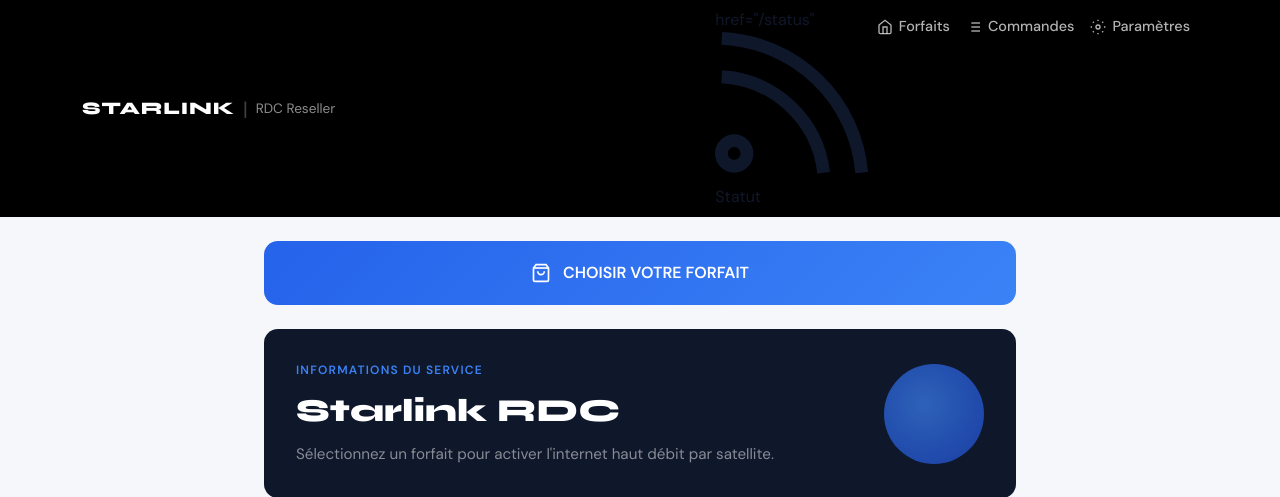
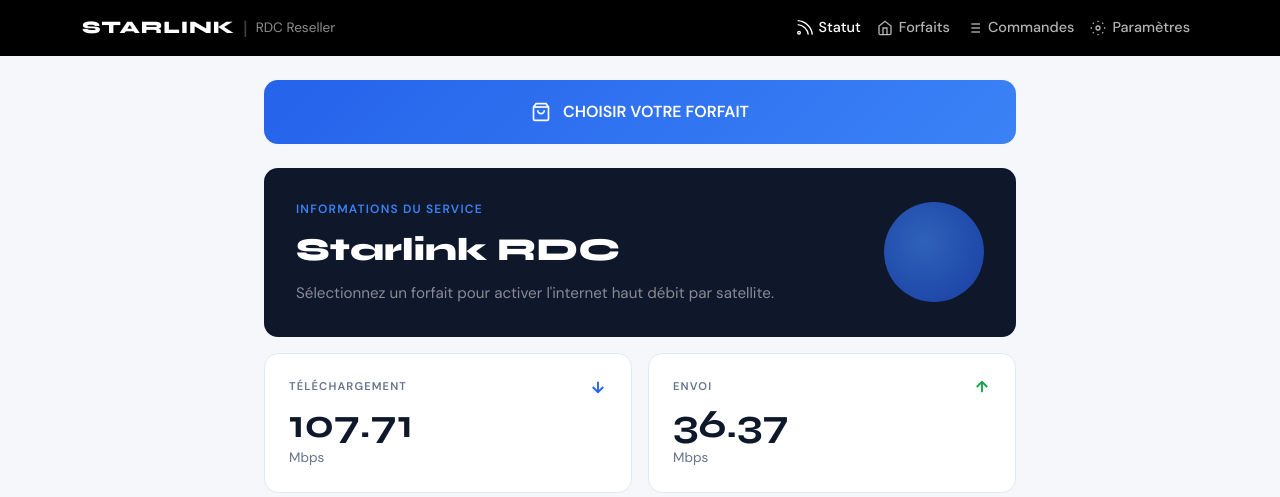
Before and after one commit to Ronoo556/starlink-vodacom, a Flask app: page /status in a window 1280 px wide. Shown: the top 497 px of the page. Run offline with Flask 3, Linux system fonts and the light colour scheme; data comes from the database, SQL or seed files in the repository.

Commit message:
Fix all navigation links in status.html

```diff
--- a/templates/status.html
+++ b/templates/status.html
@@ -4,9 +4,7 @@
   <meta charset="UTF-8"/>
   <meta name="viewport" content="width=device-width, initial-scale=1.0"/>
   <title>État du réseau - Starlink RDC</title>
-  <!-- Bootstrap CSS -->
   <link href="https://cdn.jsdelivr.net/npm/bootstrap@5.3.2/dist/css/bootstrap.min.css" rel="stylesheet">
-  <!-- Google Fonts -->
   <link href="https://fonts.googleapis.com/css2?family=Syne:wght@400;600;700;800&family=DM+Sans:wght@300;400;500;600;700&display=swap" rel="stylesheet">
   <style>
     :root {
@@ -22,8 +20,6 @@
     }
     * { box-sizing: border-box; margin: 0; padding: 0; }
     body { font-family: 'DM Sans', sans-serif; background: var(--bg); color: var(--text); min-height: 100vh; }
-
-    /* Navbar */
     .navbar-dark { background: #000 !important; }
     .brand-logo { font-family: 'Syne', sans-serif; font-weight: 800; font-size: 1.1rem; color: #fff; letter-spacing: 0.05em; }
     .brand-divider { color: rgba(255,255,255,0.25); margin: 0 8px; }
@@ -31,11 +27,7 @@
     .nav-link { color: rgba(255,255,255,0.7) !important; font-weight: 500; font-size: 0.9rem; display: flex; align-items: center; gap: 6px; }
     .nav-link:hover, .nav-link.active { color: #fff !important; }
     .nav-link svg { width: 16px; height: 16px; }
-
-    /* Page */
     .page-content { padding: 24px; max-width: 800px; margin: 0 auto; }
-
-    /* Banner */
     .plan-banner {
       display: flex; align-items: center; justify-content: center; gap: 12px;
       background: linear-gradient(135deg, var(--blue) 0%, var(--blue-light) 100%);
@@ -46,8 +38,6 @@
     }
     .plan-banner:hover { opacity: 0.9; }
     .plan-banner svg { width: 20px; height: 20px; }
-
-    /* Service Card */
     .service-card {
       background: #0f172a;
       border-radius: 14px; padding: 32px;
@@ -62,8 +52,6 @@
       background: radial-gradient(circle at 40% 40%, var(--blue-light), var(--blue-dark));
       border-radius: 50%; opacity: 0.7; flex-shrink: 0;
     }
-
-    /* Metrics */
     .metrics-grid { display: grid; grid-template-columns: 1fr 1fr; gap: 16px; margin-top: 16px; }
     .metric-card {
       background: var(--card-bg); border-radius: 14px; padding: 24px;
@@ -78,8 +66,6 @@
     .metric-icon-up { color: var(--green); width: 18px; height: 18px; }
     .metric-value { font-family: 'Syne', sans-serif; font-size: 2.5rem; font-weight: 700; color: var(--text); line-height: 1; margin: 8px 0 4px; }
     .metric-unit { font-size: 0.85rem; color: var(--text-muted); }
-
-    /* Usage Card */
     .usage-card {
       background: var(--card-bg); border-radius: 14px; padding: 24px;
       border: 1px solid var(--border); margin-top: 16px;
@@ -95,8 +81,6 @@
       transition: width 0.6s ease;
     }
     .usage-labels { display: flex; justify-content: space-between; font-size: 0.8rem; color: var(--text-muted); }
-
-    /* Diagnostic Button */
     .diag-btn {
       background: var(--card-bg); border: 1px solid var(--border); border-radius: 14px;
       display: flex; align-items: center; justify-content: center; gap: 10px;
@@ -106,8 +90,6 @@
     }
     .diag-btn svg { width: 20px; height: 20px; color: var(--blue); }
     .diag-btn:hover { background: #f8fafc; }
-
-    /* Toast */
     .toast-notification {
       position: fixed; bottom: 24px; left: 50%; transform: translateX(-50%) translateY(100px);
       background: #0f172a; color: #fff; padding: 12px 24px; border-radius: 99px;
@@ -115,7 +97,6 @@
       opacity: 0; transition: all 0.3s ease; white-space: nowrap;
     }
     .toast-notification.show { opacity: 1; transform: translateX(-50%) translateY(0); }
-
     @media(max-width: 640px) {
       .brand-sub, .brand-divider { display: none; }
       .metrics-grid { grid-template-columns: 1fr 1fr; gap: 12px; }
@@ -128,7 +109,6 @@
 </head>
 <body>
 
-<!-- NAVBAR -->
 <nav class="navbar navbar-expand-lg navbar-dark bg-black">
   <div class="container">
     <a class="navbar-brand d-flex align-items-center" href="/">
@@ -142,25 +122,25 @@
     <div class="collapse navbar-collapse" id="navbarNav">
       <ul class="navbar-nav ms-auto">
         <li class="nav-item">
-href="/status"
+          <a class="nav-link active" href="/status">
             <svg viewBox="0 0 24 24" fill="none" stroke="currentColor" stroke-width="2"><path d="M1.05 1a23 23 0 0 1 21.9 21"/><path d="M1.05 7a17 17 0 0 1 15.95 15"/><circle cx="3" cy="19" r="2"/></svg>
             Statut
           </a>
         </li>
         <li class="nav-item">
-          <a class="nav-link" href="index.html">
+          <a class="nav-link" href="/">
             <svg viewBox="0 0 24 24" fill="none" stroke="currentColor" stroke-width="2"><path d="M3 9l9-7 9 7v11a2 2 0 0 1-2 2H5a2 2 0 0 1-2-2z"/><polyline points="9 22 9 12 15 12 15 22"/></svg>
             Forfaits
           </a>
         </li>
         <li class="nav-item">
-          <a class="nav-link" href="orders.html">
+          <a class="nav-link" href="/orders">
             <svg viewBox="0 0 24 24" fill="none" stroke="currentColor" stroke-width="2"><line x1="8" y1="6" x2="21" y2="6"/><line x1="8" y1="12" x2="21" y2="12"/><line x1="8" y1="18" x2="21" y2="18"/><line x1="3" y1="6" x2="3.01" y2="6"/><line x1="3" y1="12" x2="3.01" y2="12"/><line x1="3" y1="18" x2="3.01" y2="18"/></svg>
             Commandes
           </a>
         </li>
         <li class="nav-item">
-          <a class="nav-link" href="settings.html">
+          <a class="nav-link" href="/settings">
             <svg viewBox="0 0 24 24" fill="none" stroke="currentColor" stroke-width="2"><circle cx="12" cy="12" r="3"/><path d="M12 1v2M12 21v2M4.22 4.22l1.42 1.42M18.36 18.36l1.42 1.42M1 12h2M21 12h2M4.22 19.78l1.42-1.42M18.36 5.64l1.42-1.42"/></svg>
             Paramètres
           </a>
@@ -170,16 +150,12 @@
   </div>
 </nav>
 
-<!-- PAGE -->
 <div class="page-content">
-
-  <!-- Choose Plan Banner -->
-  <a href="index.html" class="plan-banner">
+  <a href="/" class="plan-banner">
     <svg viewBox="0 0 24 24" fill="none" stroke="currentColor" stroke-width="2"><path d="M6 2 3 6v14a2 2 0 0 0 2 2h14a2 2 0 0 0 2-2V6l-3-4z"/><line x1="3" y1="6" x2="21" y2="6"/><path d="M16 10a4 4 0 0 1-8 0"/></svg>
     CHOISIR VOTRE FORFAIT
   </a>
 
-  <!-- Service Card -->
   <div class="service-card mt-4">
     <div>
       <div class="service-tag">INFORMATIONS DU SERVICE</div>
@@ -189,7 +165,6 @@
     <div class="service-orb"></div>
   </div>
 
-  <!-- Metrics -->
   <div class="metrics-grid">
     <div class="metric-card">
       <div class="metric-label">
@@ -219,7 +194,6 @@
     </div>
   </div>
 
-  <!-- Data Usage -->
   <div class="usage-card">
     <div class="usage-header">
       <div class="usage-title">
@@ -237,17 +211,14 @@
     </div>
   </div>
 
-  <!-- Diagnostic -->
   <button class="diag-btn" onclick="runDiagnostic()">
     <svg viewBox="0 0 24 24" fill="none" stroke="currentColor" stroke-width="2"><polygon points="13 2 3 14 12 14 11 22 21 10 12 10 13 2"/></svg>
     Lancer le test de diagnostic
   </button>
 </div>
 
-<!-- TOAST -->
 <div id="toast" class="toast-notification"></div>
 
-<!-- Bootstrap JS -->
 <script src="https://cdn.jsdelivr.net/npm/bootstrap@5.3.2/dist/js/bootstrap.bundle.min.js"></script>
 
 <script>
@@ -263,7 +234,6 @@
 
 function runDiagnostic() {
   showToast('Exécution du test de diagnostic…');
-  // Simulate getting new values
   setTimeout(() => {
     fetch('/api/network-status')
       .then(res => res.json())
@@ -285,7 +255,6 @@
   }, 1500);
 }
 
-// Load network status on page load
 document.addEventListener('DOMContentLoaded', function() {
   fetch('/api/network-status')
     .then(res => res.json())
```
